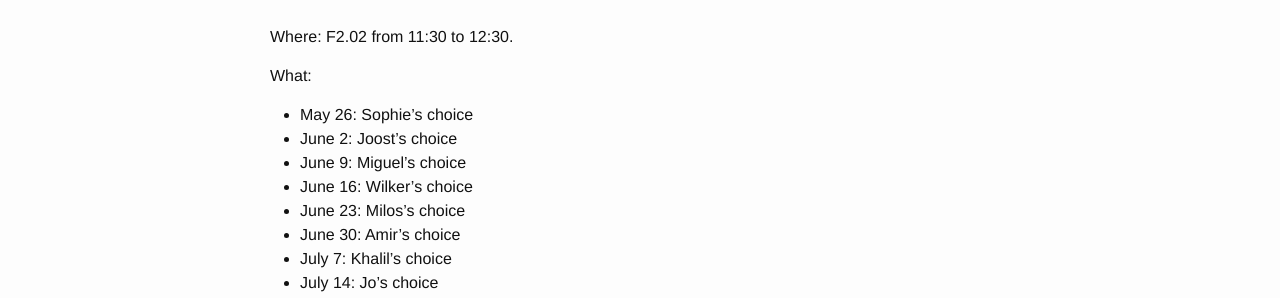
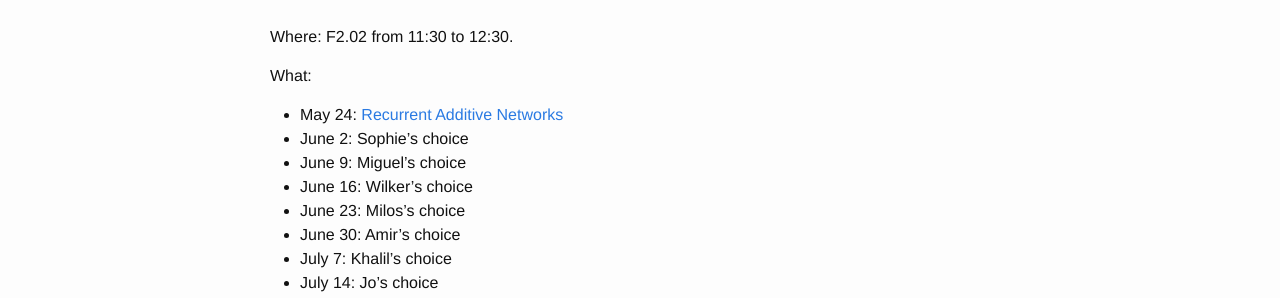
Before and after one commit to wilkeraziz/oldsite, a Jekyll site: the page built from pages/slpl.markdown, in a window 1280 px wide. Shown: the part 426-724 px from the top of the page. Built offline with Jekyll 4.4.1, drawn with Linux system fonts in a browser that asks for light colours.

Commit message:
update SLPL reading group

```diff
--- a/pages/slpl.markdown
+++ b/pages/slpl.markdown
@@ -14,8 +14,8 @@ Where: F2.02 from 11:30 to 12:30.
 
 What:
 
-* May 26: Sophie's choice
-* June 2: Joost's choice
+* May 24: [Recurrent Additive Networks](http://www.kentonl.com/pub/llz.2017.pdf)
+* June 2: Sophie's choice
 * June 9: Miguel's choice
 * June 16: Wilker's choice
 * June 23: Milos's choice
```
